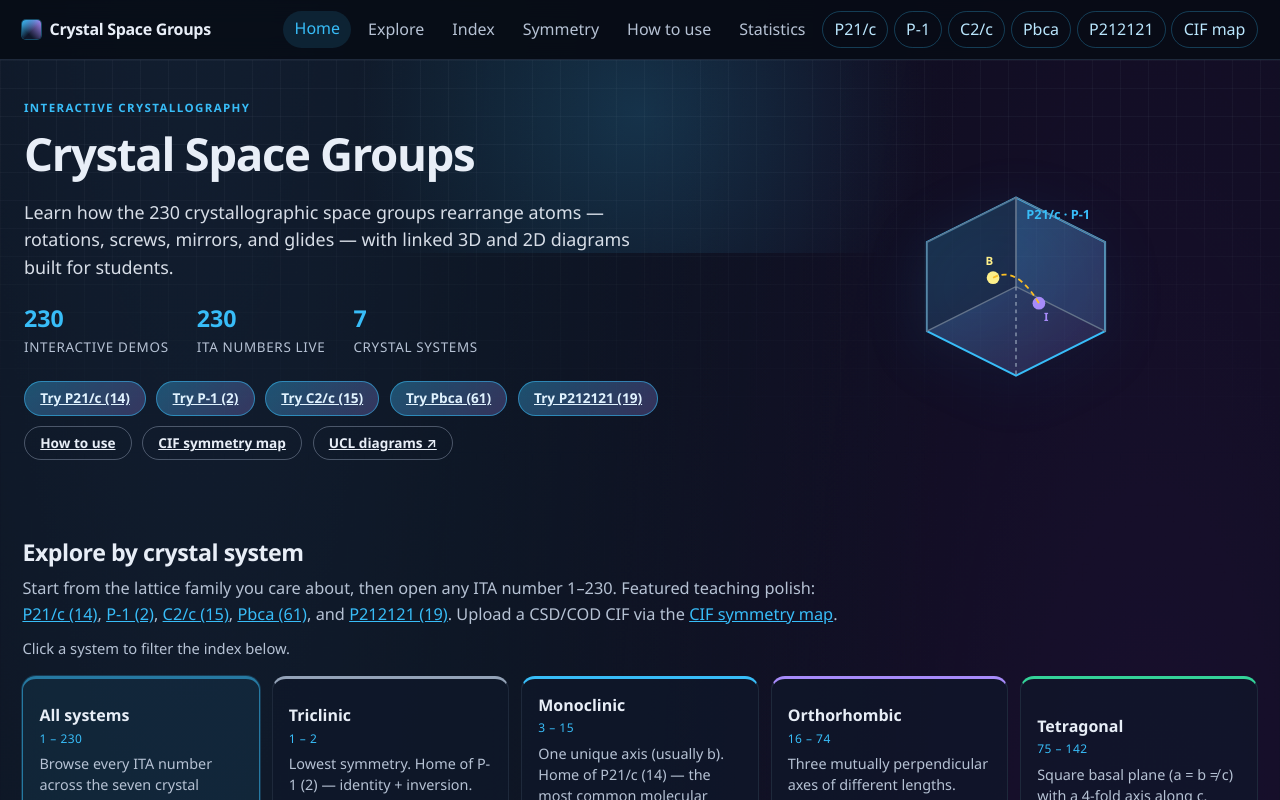
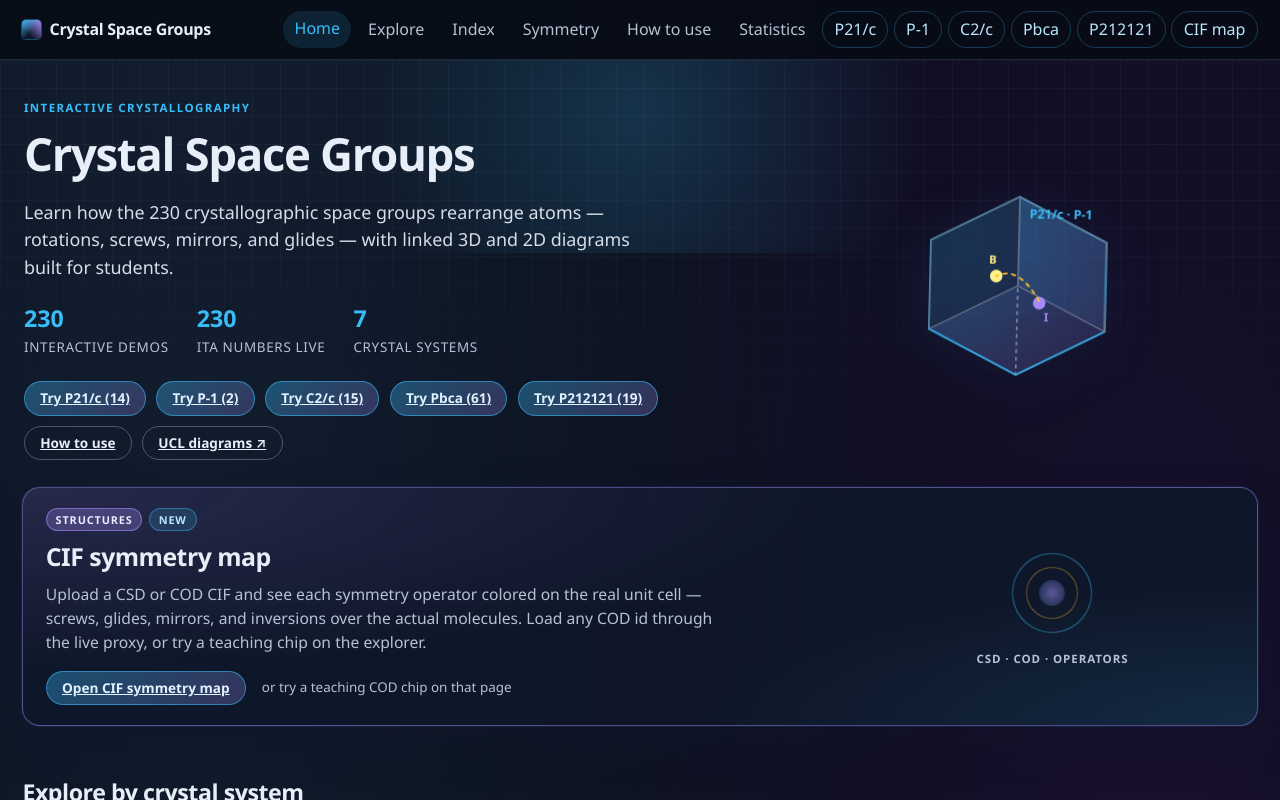
Before and after one commit to bioforcefield/crystal_spacegroup_website, a React (Vite) app: page / in a window 1280 px wide. Built offline with nearby package versions, Linux system fonts and the light colour scheme.

Commit message:
feat(home): CIF spotlight card + animated hero cell
Promote the CIF symmetry map with a distinct Structures/New feature
card under the hero, and replace the static SVG motif with a
lightweight CSS orbit/atom animation (respects prefers-reduced-motion).

```diff
--- /dev/null
+++ b/src/components/hero/HeroCellMotif.tsx
@@ -0,0 +1,77 @@
+/** Decorative animated unit-cell motif for the home hero. CSS-only; no R3F. */
+export default function HeroCellMotif() {
+  return (
+    <div className="hero-motif" aria-hidden>
+      <div className="hero-cell-stage">
+        <svg viewBox="0 0 220 200" className="hero-cell">
+          <defs>
+            <linearGradient id="cellFace" x1="0" y1="0" x2="1" y2="1">
+              <stop offset="0%" stopColor="#38bdf8" stopOpacity="0.35" />
+              <stop offset="100%" stopColor="#a78bfa" stopOpacity="0.15" />
+            </linearGradient>
+            <linearGradient id="cellFacePulse" x1="0" y1="0" x2="1" y2="1">
+              <stop offset="0%" stopColor="#38bdf8" stopOpacity="0.5" />
+              <stop offset="100%" stopColor="#a78bfa" stopOpacity="0.22" />
+            </linearGradient>
+          </defs>
+
+          <g className="hero-cell-orbit">
+            <path
+              className="hero-face-outer"
+              d="M40 70 L110 35 L180 70 L180 140 L110 175 L40 140 Z"
+              fill="url(#cellFace)"
+              stroke="#38bdf8"
+              strokeWidth="1.6"
+            />
+            <path
+              d="M110 35 L110 105 L40 140 L40 70 Z"
+              fill="rgba(15,23,42,0.45)"
+              stroke="#64748b"
+              strokeWidth="1"
+            />
+            <path
+              className="hero-face-right"
+              d="M110 35 L180 70 L180 140 L110 105 Z"
+              fill="rgba(56,189,248,0.08)"
+              stroke="#64748b"
+              strokeWidth="1"
+            />
+            <line
+              className="hero-bond-dash"
+              x1="110"
+              y1="105"
+              x2="110"
+              y2="175"
+              stroke="#94a3b8"
+              strokeWidth="1"
+              strokeDasharray="3 3"
+            />
+
+            <g className="hero-atom-pair">
+              <circle className="hero-atom-b" cx="92" cy="98" r="5" fill="#fef08a" />
+              <circle className="hero-atom-i" cx="128" cy="118" r="5" fill="#a78bfa" />
+              <path
+                className="hero-screw-path"
+                d="M92 98 Q110 88 128 118"
+                fill="none"
+                stroke="#fbbf24"
+                strokeWidth="1.4"
+                strokeDasharray="4 3"
+              />
+              <text className="hero-atom-label-b" x="86" y="88" fill="#fef08a" fontSize="9" fontWeight="700">
+                B
+              </text>
+              <text className="hero-atom-label-i" x="132" y="132" fill="#a78bfa" fontSize="9" fontWeight="700">
+                I
+              </text>
+            </g>
+
+            <text x="118" y="52" fill="#38bdf8" fontSize="10" fontWeight="700">
+              P21/c · P-1
+            </text>
+          </g>
+        </svg>
+      </div>
+    </div>
+  )
+}
--- a/src/index.css
+++ b/src/index.css
@@ -1137,12 +1137,310 @@ button {
   background: rgba(148, 163, 184, 0.08);
 }
 
+.hero-motif {
+  display: flex;
+  justify-content: center;
+  align-items: center;
+  perspective: 680px;
+}
+
+.hero-cell-stage {
+  width: 100%;
+  max-width: 280px;
+  transform-style: preserve-3d;
+}
+
 .hero-cell {
   width: 100%;
   max-width: 280px;
   margin: 0 auto;
   display: block;
   filter: drop-shadow(0 12px 30px rgba(14, 165, 233, 0.18));
+  overflow: visible;
+}
+
+.hero-cell-orbit {
+  transform-origin: 110px 105px;
+  transform-box: fill-box;
+  animation: hero-cell-tilt 14s ease-in-out infinite;
+}
+
+.hero-face-outer {
+  animation: hero-face-pulse 5.5s ease-in-out infinite;
+}
+
+.hero-face-right {
+  animation: hero-face-glow 5.5s ease-in-out infinite;
+}
+
+.hero-bond-dash,
+.hero-screw-path {
+  animation: hero-dash-crawl 3.2s linear infinite;
+}
+
+.hero-atom-b,
+.hero-atom-i,
+.hero-atom-label-b,
+.hero-atom-label-i {
+  transform-box: fill-box;
+  transform-origin: center;
+}
+
+.hero-atom-b,
+.hero-atom-label-b {
+  animation: hero-atom-b 6s ease-in-out infinite;
+}
+
+.hero-atom-i,
+.hero-atom-label-i {
+  animation: hero-atom-i 6s ease-in-out infinite;
+}
+
+@keyframes hero-cell-tilt {
+  0%,
+  100% {
+    transform: rotateX(4deg) rotateY(-8deg) rotateZ(0deg);
+  }
+  35% {
+    transform: rotateX(-3deg) rotateY(10deg) rotateZ(1.5deg);
+  }
+  70% {
+    transform: rotateX(6deg) rotateY(-4deg) rotateZ(-1deg);
+  }
+}
+
+@keyframes hero-face-pulse {
+  0%,
+  100% {
+    fill-opacity: 1;
+    stroke-opacity: 0.85;
+  }
+  50% {
+    fill-opacity: 0.72;
+    stroke-opacity: 1;
+  }
+}
+
+@keyframes hero-face-glow {
+  0%,
+  100% {
+    fill: rgba(56, 189, 248, 0.08);
+  }
+  50% {
+    fill: rgba(56, 189, 248, 0.18);
+  }
+}
+
+@keyframes hero-dash-crawl {
+  to {
+    stroke-dashoffset: -28;
+  }
+}
+
+@keyframes hero-atom-b {
+  0%,
+  100% {
+    transform: translate(0, 0);
+  }
+  50% {
+    transform: translate(10px, -6px);
+  }
+}
+
+@keyframes hero-atom-i {
+  0%,
+  100% {
+    transform: translate(0, 0);
+  }
+  50% {
+    transform: translate(-10px, 6px);
+  }
+}
+
+@media (prefers-reduced-motion: reduce) {
+  .hero-cell-orbit,
+  .hero-face-outer,
+  .hero-face-right,
+  .hero-bond-dash,
+  .hero-screw-path,
+  .hero-atom-b,
+  .hero-atom-i,
+  .hero-atom-label-b,
+  .hero-atom-label-i,
+  .cif-orb {
+    animation: none !important;
+  }
+}
+
+/* —— CIF spotlight (home) —— */
+.cif-spotlight {
+  position: relative;
+  max-width: 1280px;
+  margin: -0.35rem auto 0.35rem;
+  padding: 0 1.4rem;
+}
+
+.cif-spotlight-inner {
+  display: grid;
+  grid-template-columns: 1.55fr 0.7fr;
+  gap: 1.25rem;
+  align-items: center;
+  padding: 1.25rem 1.4rem;
+  border-radius: 18px;
+  border: 1px solid rgba(167, 139, 250, 0.45);
+  background:
+    radial-gradient(120% 140% at 0% 0%, rgba(167, 139, 250, 0.16), transparent 55%),
+    radial-gradient(90% 120% at 100% 100%, rgba(56, 189, 248, 0.12), transparent 50%),
+    rgba(15, 23, 42, 0.92);
+  box-shadow:
+    0 0 0 1px rgba(56, 189, 248, 0.08),
+    0 18px 40px rgba(15, 23, 42, 0.45);
+}
+
+.cif-spotlight-badges {
+  display: flex;
+  flex-wrap: wrap;
+  gap: 0.4rem;
+  margin-bottom: 0.45rem;
+}
+
+.cif-spotlight-badge {
+  display: inline-flex;
+  align-items: center;
+  padding: 0.18rem 0.55rem;
+  border-radius: 999px;
+  font-size: 0.68rem;
+  font-weight: 700;
+  letter-spacing: 0.08em;
+  text-transform: uppercase;
+  color: #ede9fe;
+  background: rgba(167, 139, 250, 0.28);
+  border: 1px solid rgba(167, 139, 250, 0.55);
+}
+
+.cif-spotlight-badge.soft {
+  color: #bae6fd;
+  background: rgba(56, 189, 248, 0.16);
+  border-color: rgba(56, 189, 248, 0.4);
+}
+
+.cif-spotlight-copy h2 {
+  margin: 0 0 0.45rem;
+  font-size: clamp(1.25rem, 2.4vw, 1.55rem);
+  letter-spacing: -0.02em;
+}
+
+.cif-spotlight-copy p {
+  margin: 0 0 1rem;
+  color: var(--muted);
+  font-size: 0.98rem;
+  line-height: 1.55;
+  max-width: 42rem;
+}
+
+.cif-spotlight-cta {
+  display: flex;
+  flex-wrap: wrap;
+  align-items: center;
+  gap: 0.65rem 1rem;
+}
+
+.cif-spotlight-hint {
+  font-size: 0.84rem;
+  color: var(--muted);
+}
+
+.cif-spotlight-aside {
+  position: relative;
+  min-height: 110px;
+  display: flex;
+  flex-direction: column;
+  align-items: center;
+  justify-content: center;
+  gap: 0.65rem;
+}
+
+.cif-spotlight-orbits {
+  position: relative;
+  width: 96px;
+  height: 96px;
+}
+
+.cif-orb {
+  position: absolute;
+  border-radius: 50%;
+  border: 1.5px solid rgba(167, 139, 250, 0.55);
+  inset: 18px;
+  animation: cif-orb-spin 10s linear infinite;
+}
+
+.cif-orb-a {
+  inset: 8px;
+  border-color: rgba(56, 189, 248, 0.55);
+  animation-duration: 14s;
+}
+
+.cif-orb-b {
+  inset: 22px;
+  border-color: rgba(251, 191, 36, 0.45);
+  animation-direction: reverse;
+  animation-duration: 9s;
+}
+
+.cif-orb-c {
+  inset: 36px;
+  background: radial-gradient(circle, rgba(167, 139, 250, 0.55), rgba(56, 189, 248, 0.15));
+  border-color: transparent;
+  animation: cif-orb-pulse 3.5s ease-in-out infinite;
+}
+
+.cif-spotlight-aside-label {
+  margin: 0;
+  font-size: 0.72rem;
+  letter-spacing: 0.08em;
+  text-transform: uppercase;
+  color: var(--muted);
+  font-weight: 600;
+}
+
+@keyframes cif-orb-spin {
+  to {
+    transform: rotate(360deg);
+  }
+}
+
+@keyframes cif-orb-pulse {
+  0%,
+  100% {
+    transform: scale(0.92);
+    opacity: 0.75;
+  }
+  50% {
+    transform: scale(1.08);
+    opacity: 1;
+  }
+}
+
+@media (max-width: 900px) {
+  .cif-spotlight {
+    padding: 0 1rem;
+    margin-top: 0.5rem;
+  }
+
+  .cif-spotlight-inner {
+    grid-template-columns: 1fr;
+    padding: 1.1rem 1.05rem 1.2rem;
+  }
+
+  .cif-spotlight-aside {
+    min-height: 84px;
+    order: -1;
+  }
+
+  .cif-spotlight-orbits {
+    width: 72px;
+    height: 72px;
+  }
 }
 
 .index-subnav {
@@ -1941,7 +2239,8 @@ a.csd-bar-row.ready:hover {
     order: -1;
   }
 
-  .hero-cell {
+  .hero-cell,
+  .hero-cell-stage {
     max-width: 200px;
   }
 
--- a/src/pages/IndexPage.tsx
+++ b/src/pages/IndexPage.tsx
@@ -2,6 +2,7 @@ import { useEffect, useMemo, useState, type CSSProperties } from 'react'
 import { Link } from 'react-router-dom'
 import SymmetryPrimer from '../components/SymmetryPrimer'
 import CsdStatistics from '../components/CsdStatistics'
+import HeroCellMotif from '../components/hero/HeroCellMotif'
 import {
   CRYSTAL_SYSTEMS,
   READY_COUNT,
@@ -108,9 +109,6 @@ export default function IndexPage() {
               <a href="#guide" className="btn btn-ghost">
                 How to use
               </a>
-              <Link to="/cif" className="btn btn-ghost">
-                CIF symmetry map
-              </Link>
               <a
                 className="btn btn-ghost"
                 href="https://img.chem.ucl.ac.uk/sgp/large/sgp.htm"
@@ -122,63 +120,43 @@ export default function IndexPage() {
               </a>
             </div>
           </div>
-          <div className="hero-motif" aria-hidden>
-            <svg viewBox="0 0 220 200" className="hero-cell">
-              <defs>
-                <linearGradient id="cellFace" x1="0" y1="0" x2="1" y2="1">
-                  <stop offset="0%" stopColor="#38bdf8" stopOpacity="0.35" />
-                  <stop offset="100%" stopColor="#a78bfa" stopOpacity="0.15" />
-                </linearGradient>
-              </defs>
-              <path
-                d="M40 70 L110 35 L180 70 L180 140 L110 175 L40 140 Z"
-                fill="url(#cellFace)"
-                stroke="#38bdf8"
-                strokeWidth="1.6"
-              />
-              <path
-                d="M110 35 L110 105 L40 140 L40 70 Z"
-                fill="rgba(15,23,42,0.45)"
-                stroke="#64748b"
-                strokeWidth="1"
-              />
-              <path
-                d="M110 35 L180 70 L180 140 L110 105 Z"
-                fill="rgba(56,189,248,0.08)"
-                stroke="#64748b"
-                strokeWidth="1"
-              />
-              <line
-                x1="110"
-                y1="105"
-                x2="110"
-                y2="175"
-                stroke="#94a3b8"
-                strokeWidth="1"
-                strokeDasharray="3 3"
-              />
-              <circle cx="92" cy="98" r="5" fill="#fef08a" />
-              <circle cx="128" cy="118" r="5" fill="#a78bfa" />
-              <path
-                d="M92 98 Q110 88 128 118"
-                fill="none"
-                stroke="#fbbf24"
-                strokeWidth="1.4"
-                strokeDasharray="4 3"
-              />
-              <text x="86" y="88" fill="#fef08a" fontSize="9" fontWeight="700">
-                B
-              </text>
-              <text x="132" y="132" fill="#a78bfa" fontSize="9" fontWeight="700">
-                I
-              </text>
-              <text x="118" y="52" fill="#38bdf8" fontSize="10" fontWeight="700">
-                P21/c · P-1
-              </text>
-            </svg>
+          <HeroCellMotif />
+        </div>
+      </header>
+
+      <section className="cif-spotlight" aria-labelledby="cif-spotlight-title">
+        <div className="cif-spotlight-inner">
+          <div className="cif-spotlight-copy">
+            <div className="cif-spotlight-badges">
+              <span className="cif-spotlight-badge">Structures</span>
+              <span className="cif-spotlight-badge soft">New</span>
+            </div>
+            <h2 id="cif-spotlight-title">CIF symmetry map</h2>
+            <p>
+              Upload a CSD or COD CIF and see each symmetry operator colored on
+              the real unit cell — screws, glides, mirrors, and inversions over
+              the actual molecules. Load any COD id through the live proxy, or
+              try a teaching chip on the explorer.
+            </p>
+            <div className="cif-spotlight-cta">
+              <Link to="/cif" className="btn btn-primary">
+                Open CIF symmetry map
+              </Link>
+              <span className="cif-spotlight-hint">
+                or try a teaching COD chip on that page
+              </span>
+            </div>
+          </div>
+          <div className="cif-spotlight-aside" aria-hidden>
+            <div className="cif-spotlight-orbits">
+              <span className="cif-orb cif-orb-a" />
+              <span className="cif-orb cif-orb-b" />
+              <span className="cif-orb cif-orb-c" />
+            </div>
+            <p className="cif-spotlight-aside-label">CSD · COD · operators</p>
           </div>
         </div>
-      </header>
+      </section>
 
       <main className="index-main">
         <section id="explore" className="index-section">
@@ -192,7 +170,7 @@ export default function IndexPage() {
               <Link to="/sg/15">C2/c (15)</Link>,{' '}
               <Link to="/sg/61">Pbca (61)</Link>, and{' '}
               <Link to="/sg/19">P212121 (19)</Link>.
-              Upload a CSD/COD CIF via the{' '}
+              Real structures:{' '}
               <Link to="/cif">CIF symmetry map</Link>.
             </p>
           </div>
```
